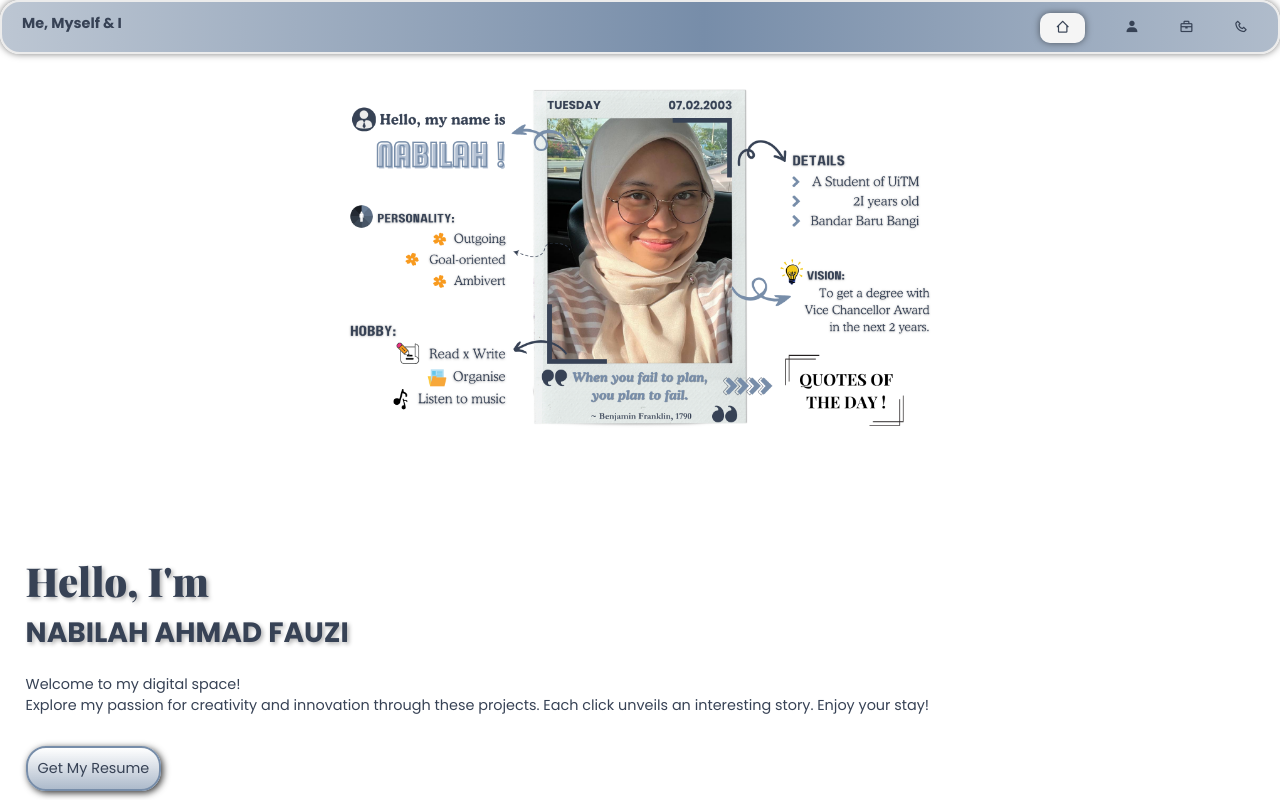
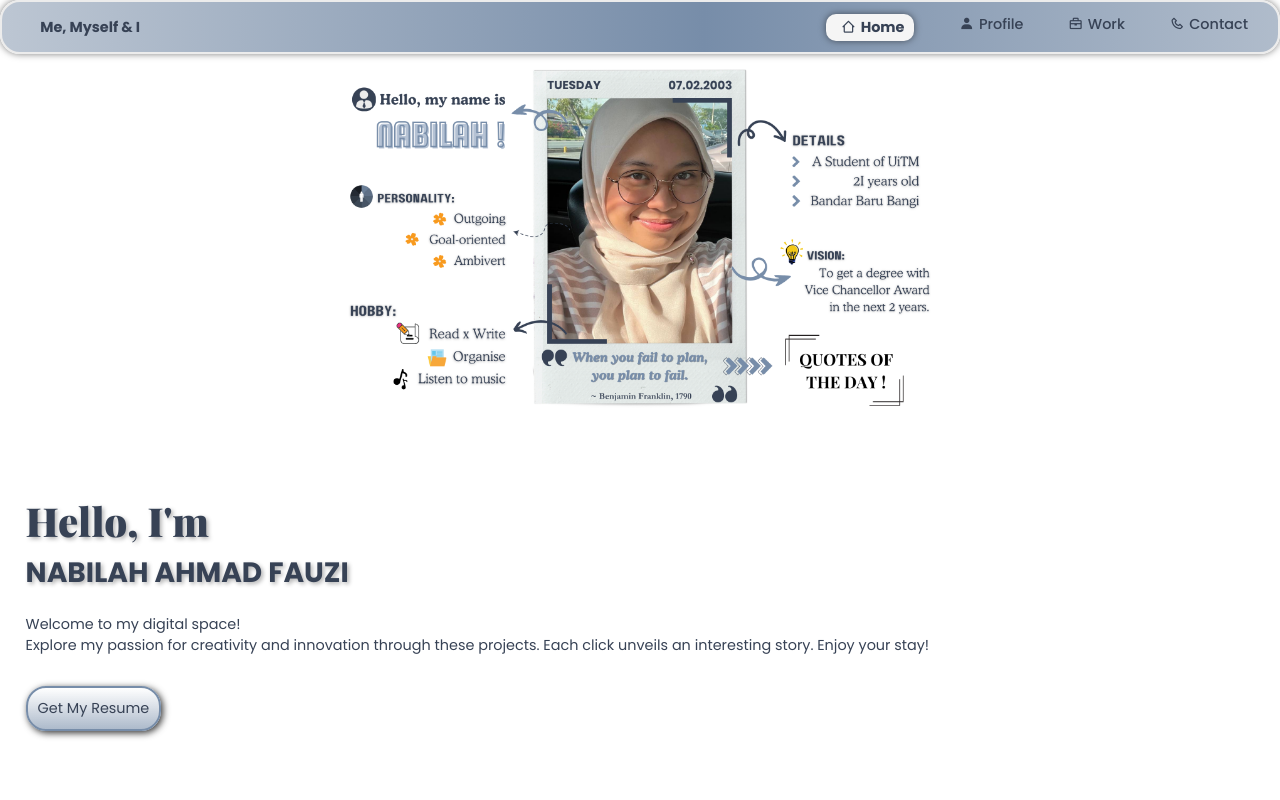
Before and after one commit to Nabilah72/New_Portfolio, a React (Create React App) app: page / in a window 1280 px wide. Shown: the top 800 px of the page. Built offline with nearby package versions, Linux system fonts and the light colour scheme.

Commit message:
minor changes

```diff
--- a/src/components/Contact/contact.css
+++ b/src/components/Contact/contact.css
@@ -1,5 +1,5 @@
 #contact{
-  min-height: 100svh;
+  min-height: 100vh;
   width: 100%;
   padding: 2%;
 }
@@ -163,7 +163,7 @@ textarea.form-control {
   color: #000;
 }
 
-@media screen and (max-width: 1024px){
+@media screen and (max-width: 820px){
   .contact2{
     display: flex;
     flex-direction: column;
--- a/src/components/Intro/intro.css
+++ b/src/components/Intro/intro.css
@@ -1,7 +1,7 @@
 @import url('https://fonts.googleapis.com/css?family=Playfair+Display:400,900');
 #intro{
   display: grid;
-  height: 110vh;
+  min-height: 100vh;
   width: 100%;
   padding: 2%;
 }
@@ -57,6 +57,6 @@ h4{
   }
 
    .intro-img {
-    width: 95%;
+    width: 100%;
   }
 }
--- a/src/components/Navbar/navbar.css
+++ b/src/components/Navbar/navbar.css
@@ -1,6 +1,5 @@
 #main {
   position: fixed;
-  font-weight: bolder;
   background: linear-gradient(to right, whitesmoke, #778da9,whitesmoke);
   background-size: 200% auto;
   border-radius: 20px;
@@ -23,29 +22,31 @@
 .navbar-toggle {
   cursor: pointer;
   float: right;
-  margin: 7px 15px;
+  padding: 2.5%;
   text-align: center;
 }
 
 .main-nav {
-  justify-self: flex-end;
-  width: 100%;
+  justify-content: flex-end;
   list-style-type: none;
   display: none;
-}
-
-.nav-links,
-.logo {
-  color: #374255;
-  text-decoration: none;
-  position: relative;
+  width: 100%;
 }
 
 .logo {
-  width: 50%;
-  display: inline-block;
+  display: flex;
+  width: 60%;
+  padding: 3%;
+  color: #374255;
+  text-decoration: none;
+  font-weight: bolder;
+}
+
+.nav-links{
+  display: flex;
+  justify-content: center;
   align-items: center;
-  margin: 7px 20px;
+  font-weight: 500;
 }
 
 .main-nav li {
@@ -58,12 +59,17 @@
   display: block;
 }
 
+.main-nav i{
+  margin: 0 5px;
+}
+
 .active-link{
   background-color: whitesmoke;
   box-shadow: 0px 0px 7px rgba(0,0,0,0.5);
   border-radius: 10px;
-  padding: 5px 15px;
+  padding: 3px 10px;
   transition: ease-in-out 0.3s;
+  font-weight: bolder;
 }
 
 @media screen and (min-width: 768px) {
--- a/src/components/Navbar/navbar.js
+++ b/src/components/Navbar/navbar.js
@@ -40,22 +40,22 @@ const Navbar = () => {
                 <ul className="main-nav" id="js-menu">
                     <li>
                         <a href="#intro" className={`nav-links ${activeLink === "intro" ? "active-link" : ""}`} onClick={() => handleLinkClick("intro")} >
-                        <i className='bx bx-home-alt-2'></i>
+                        <i className='bx bx-home-alt-2'></i> Home
                         </a>
                     </li>
                     <li>
                         <a href="#profile" className={`nav-links ${activeLink === "profile" ? "active-link" : ""}`} onClick={() => handleLinkClick("profile")}>
-                        <i className='bx bxs-user'></i>
+                        <i className='bx bxs-user'></i> Profile
                         </a>
                     </li>
                     <li>
                         <a href="#work" className={`nav-links ${activeLink === "work" ? "active-link" : ""}`} onClick={() => handleLinkClick("work")}>
-                        <i className='bx bx-briefcase'></i>
+                        <i className='bx bx-briefcase'></i> Work
                         </a>
                     </li>
                     <li>
                         <a href="#contact" className={`nav-links ${activeLink === "contact" ? "active-link" : ""}`} onClick={() => handleLinkClick("contact")}>
-                        <i className='bx bx-phone'></i>
+                        <i className='bx bx-phone'></i> Contact
                         </a>
                     </li>
                 </ul>
--- a/src/components/Work/work.css
+++ b/src/components/Work/work.css
@@ -1,6 +1,6 @@
 /* work.css */
 #work {
-  height: 110vh;
+  min-height: 110vh;
   width: 100%;
   padding: 2%;
 }
@@ -57,7 +57,7 @@
 }
 
 h5 {
-  font-size: 2.5vh;
+  font-size: 2.3vh;
   margin-top:15px;
   font-weight: bolder;
   text-align: center;
@@ -117,7 +117,7 @@ h5::after{
   display: block;
 }
 
-@media screen and (max-width: 1024px){
+@media screen and (max-width: 820px){
   .slider{
     justify-content: center;
     margin: auto;
--- a/src/components/scroll.css
+++ b/src/components/scroll.css
@@ -2,13 +2,13 @@
 .scroll-section {
     opacity: 0;
     transform: translateY(20px);
-    transition: opacity 0.5s ease-out, transform 0.5s ease-out;
+    transition: opacity 0.8s ease-out, transform 0.8s ease-out;
   }
 
   .scroll-section.section-appear {
     opacity: 1;
     transform: translateY(0);
-    animation: fadeInFromBottom 0.5s ease-out;
+    animation: fadeInFromBottom 0.8s ease-out;
   }
 
   @keyframes fadeInFromBottom {
--- a/src/components/scroll.js
+++ b/src/components/scroll.js
@@ -27,7 +27,7 @@ const Scroll = ({ id, children }) => {
     }, [id, sectionVisible]);
 
     return (
-        <Link to={id} smooth={true} duration={500}>
+        <Link to={id} smooth={true} duration={800}>
             <section id={id} className={`scroll-section ${sectionVisible ? 'section-appear' : ''}`}>
                 {children}
             </section>
```
